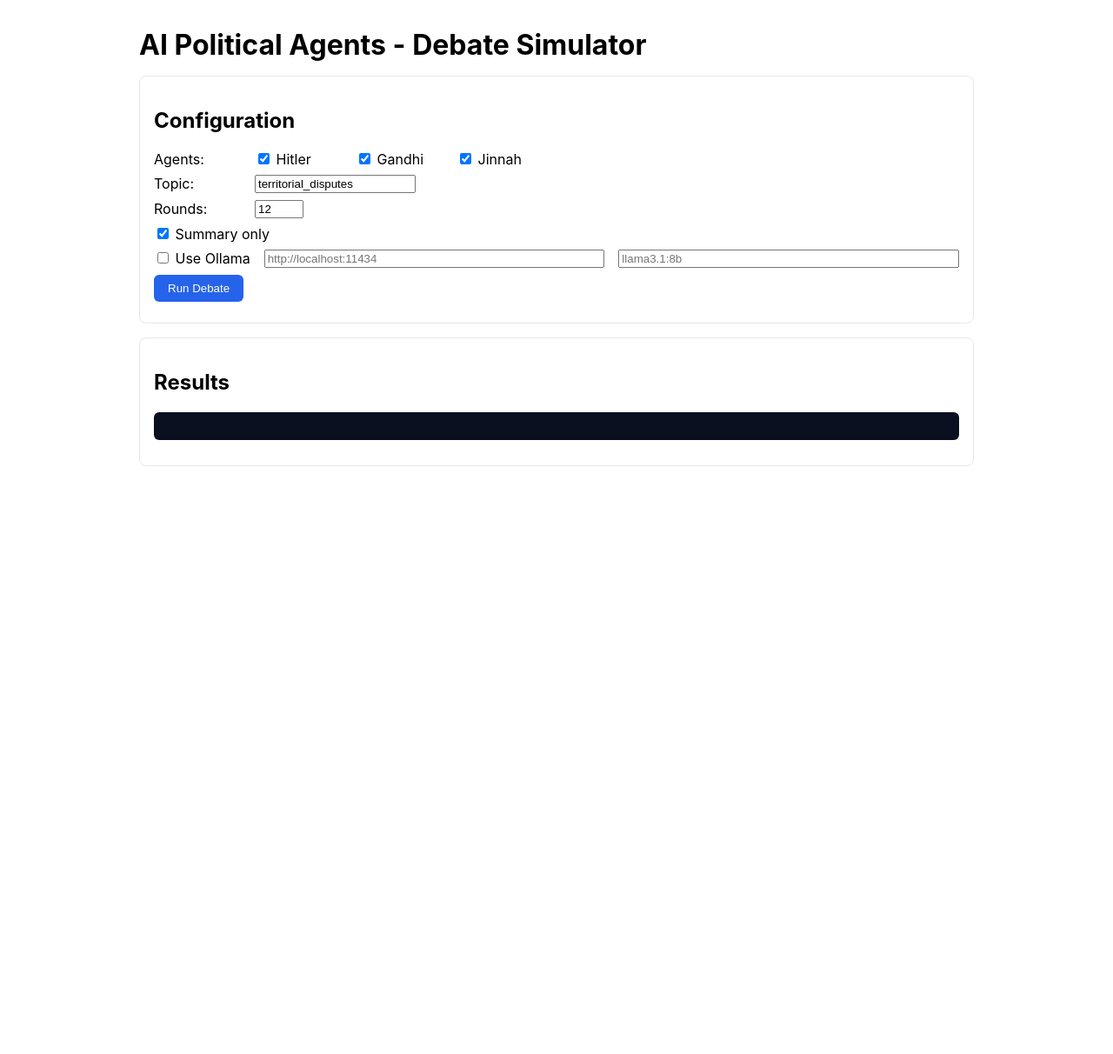
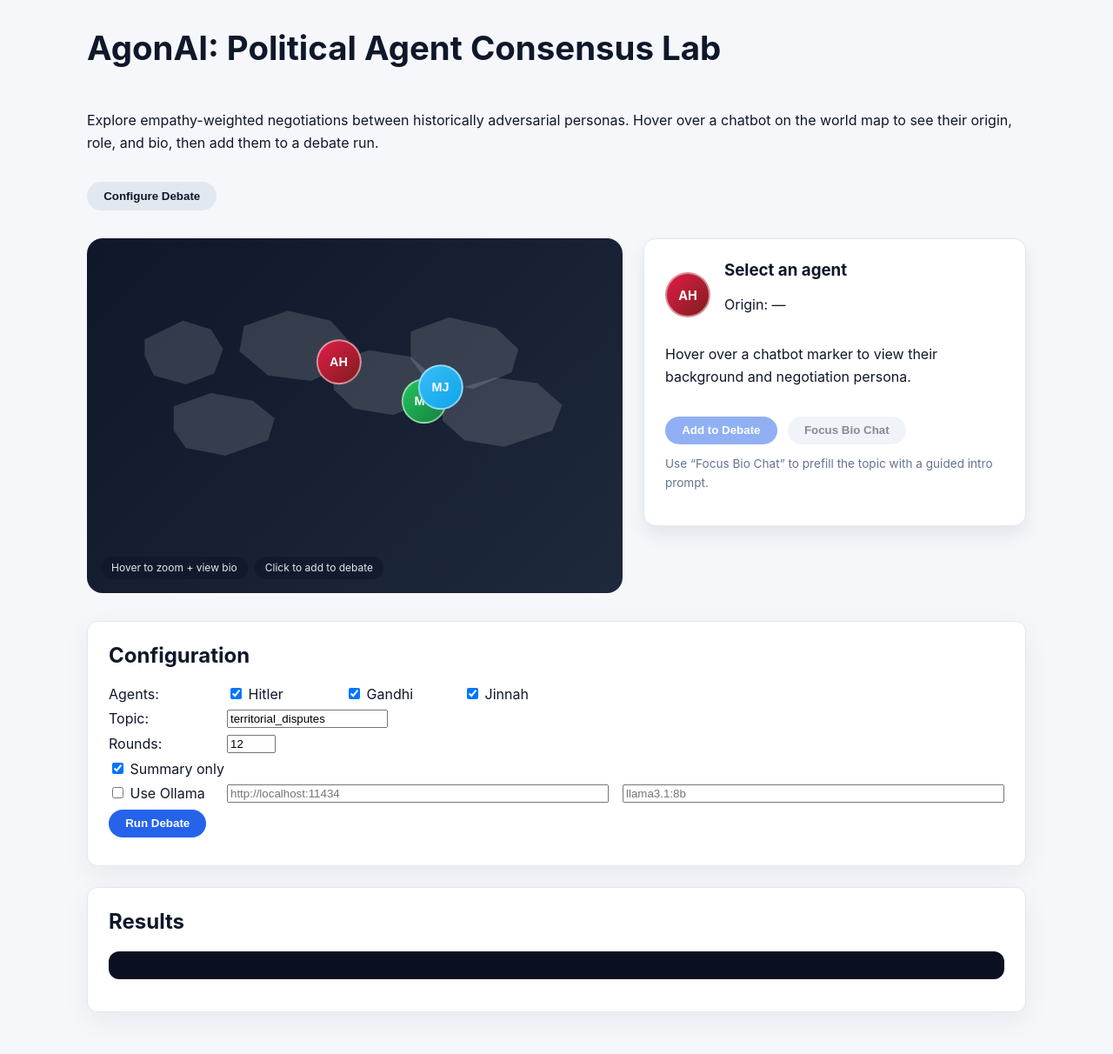
Before and after one commit to aranyoray/AgonAI, a FastAPI app: page / in a window 1280 px wide. Shown: the whole page at 87% size. Before the commit the page ends 536 px from the top, so only its background shows below. Run offline with FastAPI, Linux system fonts and the light colour scheme.

Commit message:
Add interactive world map landing for agents

```diff
--- a/frontend/static/main.js
+++ b/frontend/static/main.js
@@ -32,4 +32,101 @@ async function runSimulation() {
 
 window.addEventListener('DOMContentLoaded', () => {
   document.getElementById('runBtn').addEventListener('click', runSimulation);
+  const agentData = {
+    hitler: {
+      name: 'Adolf Hitler',
+      origin: 'Germany',
+      bio: 'Authoritarian nationalist persona with low cooperativeness and rigid red lines on territorial control.',
+      tags: ['Dominance: High', 'Cooperativeness: Low', 'Ideology: Fascism'],
+      avatarClass: 'avatar-hitler',
+      initials: 'AH',
+      focusPrompt: 'Begin with a guarded, high-stakes negotiation framing about sovereignty.'
+    },
+    gandhi: {
+      name: 'Mahatma Gandhi',
+      origin: 'India',
+      bio: 'Nonviolent negotiator emphasizing moral appeals, empathy-weighted memory, and consensus building.',
+      tags: ['Justice: High', 'Cooperativeness: High', 'Ideology: Nonviolence'],
+      avatarClass: 'avatar-gandhi',
+      initials: 'MG',
+      focusPrompt: 'Open with a compassion-forward dialogue on shared humanitarian goals.'
+    },
+    jinnah: {
+      name: 'Muhammad Ali Jinnah',
+      origin: 'Pakistan',
+      bio: 'Strategic constitutionalist balancing pragmatism with assertive negotiation over autonomy and rights.',
+      tags: ['Assertiveness: High', 'Pragmatism: Medium', 'Ideology: Muslim Nationalism'],
+      avatarClass: 'avatar-jinnah',
+      initials: 'MJ',
+      focusPrompt: 'Frame a legalistic discussion about self-determination and governance safeguards.'
+    }
+  };
+
+  const profileName = document.getElementById('profileName');
+  const profileOrigin = document.getElementById('profileOrigin');
+  const profileBio = document.getElementById('profileBio');
+  const profileTags = document.getElementById('profileTags');
+  const profileAvatar = document.getElementById('profileAvatar');
+  const addToDebateBtn = document.getElementById('addToDebate');
+  const focusChatBtn = document.getElementById('focusChat');
+  const jumpToConfigBtn = document.getElementById('jumpToConfig');
+  let activeAgentKey = null;
+
+  function setProfile(agentKey) {
+    const data = agentData[agentKey];
+    if (!data) {
+      return;
+    }
+    activeAgentKey = agentKey;
+    profileName.textContent = data.name;
+    profileOrigin.textContent = `Origin: ${data.origin}`;
+    profileBio.textContent = data.bio;
+    profileAvatar.className = `avatar ${data.avatarClass}`;
+    profileAvatar.textContent = data.initials;
+    profileTags.innerHTML = '';
+    data.tags.forEach(tag => {
+      const chip = document.createElement('span');
+      chip.textContent = tag;
+      profileTags.appendChild(chip);
+    });
+    addToDebateBtn.disabled = false;
+    focusChatBtn.disabled = false;
+  }
+
+  document.querySelectorAll('.agent-marker').forEach(marker => {
+    const agentKey = marker.dataset.agent;
+    marker.addEventListener('mouseenter', () => setProfile(agentKey));
+    marker.addEventListener('focus', () => setProfile(agentKey));
+    marker.addEventListener('click', () => {
+      setProfile(agentKey);
+      toggleAgent(agentKey, true);
+    });
+  });
+
+  addToDebateBtn.addEventListener('click', () => {
+    if (!activeAgentKey) return;
+    toggleAgent(activeAgentKey, true);
+    document.getElementById('configPanel').scrollIntoView({ behavior: 'smooth' });
+  });
+
+  focusChatBtn.addEventListener('click', () => {
+    if (!activeAgentKey) return;
+    const prompt = agentData[activeAgentKey]?.focusPrompt;
+    if (prompt) {
+      document.getElementById('topic').value = prompt;
+    }
+    toggleAgent(activeAgentKey, true);
+    document.getElementById('configPanel').scrollIntoView({ behavior: 'smooth' });
+  });
+
+  jumpToConfigBtn.addEventListener('click', () => {
+    document.getElementById('configPanel').scrollIntoView({ behavior: 'smooth' });
+  });
+
+  function toggleAgent(agentKey, shouldSelect) {
+    const checkbox = document.querySelector(`.agent[value="${agentKey}"]`);
+    if (checkbox) {
+      checkbox.checked = shouldSelect ?? !checkbox.checked;
+    }
+  }
 });
--- a/frontend/static/styles.css
+++ b/frontend/static/styles.css
@@ -1,9 +1,87 @@
-.container { max-width: 960px; margin: 2rem auto; padding: 0 1rem; font-family: -apple-system, Segoe UI, Roboto, Helvetica, Arial, sans-serif; }
-.panel { background: #fff; border: 1px solid #e5e7eb; border-radius: 8px; padding: 1rem; margin-bottom: 1rem; }
-h1 { margin-bottom: 1rem; }
+body {
+  margin: 0;
+  background: #f5f7fb;
+  color: #0f172a;
+  font-family: -apple-system, Segoe UI, Roboto, Helvetica, Arial, sans-serif;
+}
+.container { max-width: 1080px; margin: 2rem auto 3rem; padding: 0 1.5rem; }
+.panel { background: #fff; border: 1px solid #e5e7eb; border-radius: 12px; padding: 1.5rem; margin-bottom: 1.5rem; box-shadow: 0 10px 30px rgba(15, 23, 42, 0.06); }
+h1 { margin: 0 0 1rem; font-size: 2.4rem; }
+h2 { margin-top: 0; }
+p { line-height: 1.6; }
+.hero { display: grid; gap: 2rem; margin-bottom: 2rem; }
+.hero-copy { display: flex; flex-direction: column; gap: 1rem; }
+.hero-actions { display: flex; gap: 1rem; flex-wrap: wrap; }
+.map-panel { display: grid; gap: 1.5rem; grid-template-columns: minmax(0, 1.4fr) minmax(0, 1fr); align-items: start; }
+.map-stage {
+  position: relative;
+  background: linear-gradient(135deg, #0f172a, #1e293b);
+  border-radius: 18px;
+  padding: 1.5rem;
+  min-height: 360px;
+  overflow: hidden;
+}
+.world-map { width: 100%; height: auto; fill: rgba(255, 255, 255, 0.14); }
+.agent-marker {
+  position: absolute;
+  border: 0;
+  background: transparent;
+  cursor: pointer;
+  transform: translate(-50%, -50%);
+  transition: transform 0.2s ease, filter 0.2s ease;
+}
+.agent-marker:hover,
+.agent-marker:focus-visible {
+  transform: translate(-50%, -50%) scale(1.15);
+  filter: drop-shadow(0 0 16px rgba(59, 130, 246, 0.6));
+}
+.avatar {
+  display: inline-flex;
+  align-items: center;
+  justify-content: center;
+  width: 48px;
+  height: 48px;
+  border-radius: 50%;
+  font-weight: 700;
+  color: #fff;
+  border: 2px solid rgba(255, 255, 255, 0.5);
+  font-size: 0.9rem;
+  text-transform: uppercase;
+}
+.avatar-hitler { background: linear-gradient(135deg, #e11d48, #7f1d1d); }
+.avatar-gandhi { background: linear-gradient(135deg, #22c55e, #15803d); }
+.avatar-jinnah { background: linear-gradient(135deg, #38bdf8, #0ea5e9); }
+.map-legend { position: absolute; bottom: 16px; left: 16px; display: flex; gap: 0.5rem; flex-wrap: wrap; }
+.legend-pill {
+  background: rgba(15, 23, 42, 0.65);
+  color: #e2e8f0;
+  padding: 0.35rem 0.75rem;
+  border-radius: 999px;
+  font-size: 0.75rem;
+}
+.agent-profile { background: #fff; border-radius: 14px; padding: 1.5rem; border: 1px solid #e2e8f0; box-shadow: 0 10px 20px rgba(15, 23, 42, 0.08); }
+.agent-header { display: flex; gap: 1rem; align-items: center; margin-bottom: 1rem; }
+.agent-header h3 { margin: 0; }
+.profile-tags { display: flex; flex-wrap: wrap; gap: 0.5rem; margin: 1rem 0; }
+.profile-tags span {
+  background: #eff6ff;
+  color: #1d4ed8;
+  padding: 0.35rem 0.6rem;
+  border-radius: 999px;
+  font-size: 0.75rem;
+}
+.profile-actions { display: flex; gap: 0.75rem; flex-wrap: wrap; }
+.profile-note { margin-top: 0.75rem; color: #64748b; font-size: 0.85rem; }
 .form-row { display: flex; align-items: center; gap: 1rem; margin: .5rem 0; }
-.form-row label { min-width: 100px; }
+.form-row label { min-width: 120px; }
 .agents { display: flex; gap: 1rem; flex-wrap: wrap; }
-button { background: #2563eb; color: white; border: 0; border-radius: 6px; padding: .5rem 1rem; cursor: pointer; }
+button { background: #2563eb; color: white; border: 0; border-radius: 999px; padding: .55rem 1.2rem; cursor: pointer; font-weight: 600; }
 button:hover { background: #1d4ed8; }
-.code { background: #0b1021; color: #d1e7ff; padding: 1rem; border-radius: 6px; overflow: auto; max-height: 480px; }
+button.secondary { background: #e2e8f0; color: #0f172a; }
+button.secondary:hover { background: #cbd5f5; }
+button:disabled { opacity: 0.5; cursor: not-allowed; }
+.code { background: #0b1021; color: #d1e7ff; padding: 1rem; border-radius: 12px; overflow: auto; max-height: 480px; }
+@media (max-width: 900px) {
+  .map-panel { grid-template-columns: 1fr; }
+  .map-stage { min-height: 320px; }
+}
--- a/frontend/templates/index.html
+++ b/frontend/templates/index.html
@@ -8,9 +8,65 @@
   </head>
   <body>
     <div class="container">
-      <h1>AI Political Agents - Debate Simulator</h1>
+      <header class="hero">
+        <div class="hero-copy">
+          <h1>AgonAI: Political Agent Consensus Lab</h1>
+          <p>
+            Explore empathy-weighted negotiations between historically adversarial personas. Hover over a
+            chatbot on the world map to see their origin, role, and bio, then add them to a debate run.
+          </p>
+          <div class="hero-actions">
+            <button class="secondary" id="jumpToConfig">Configure Debate</button>
+          </div>
+        </div>
+        <section class="map-panel" aria-label="World map with chatbot agents">
+          <div class="map-stage">
+            <svg class="world-map" viewBox="0 0 900 450" role="img" aria-label="Stylized world map">
+              <path d="M67 146l70-34 51 16 22 36-16 44-52 20-58-16-17-36z" />
+              <path d="M248 122l80-28 78 18 34 38-10 44-60 28-78-10-52-44z" />
+              <path d="M408 188l68-22 76 12 46 40-8 36-70 30-72-12-36-34z" />
+              <path d="M552 132l70-26 86 20 40 38-12 42-70 30-84-14-30-40z" />
+              <path d="M610 244l96-28 76 10 46 40-18 46-88 30-72-12-40-36z" />
+              <path d="M120 268l68-24 76 14 40 32-12 40-78 28-72-14-22-32z" />
+            </svg>
+            <button class="agent-marker" data-agent="hitler" style="left: 47%; top: 35%;">
+              <span class="avatar avatar-hitler">AH</span>
+            </button>
+            <button class="agent-marker" data-agent="gandhi" style="left: 63%; top: 46%;">
+              <span class="avatar avatar-gandhi">MG</span>
+            </button>
+            <button class="agent-marker" data-agent="jinnah" style="left: 66%; top: 42%;">
+              <span class="avatar avatar-jinnah">MJ</span>
+            </button>
+            <div class="map-legend">
+              <span class="legend-pill">Hover to zoom + view bio</span>
+              <span class="legend-pill">Click to add to debate</span>
+            </div>
+          </div>
+          <aside class="agent-profile" id="agentProfile">
+            <div class="agent-header">
+              <span class="avatar avatar-hitler" id="profileAvatar">AH</span>
+              <div>
+                <h3 id="profileName">Select an agent</h3>
+                <p id="profileOrigin">Origin: —</p>
+              </div>
+            </div>
+            <p id="profileBio">
+              Hover over a chatbot marker to view their background and negotiation persona.
+            </p>
+            <div class="profile-tags" id="profileTags"></div>
+            <div class="profile-actions">
+              <button id="addToDebate" disabled>Add to Debate</button>
+              <button class="secondary" id="focusChat" disabled>Focus Bio Chat</button>
+            </div>
+            <p class="profile-note" id="profileNote">
+              Use “Focus Bio Chat” to prefill the topic with a guided intro prompt.
+            </p>
+          </aside>
+        </section>
+      </header>
 
-      <section class="panel">
+      <section class="panel" id="configPanel">
         <h2>Configuration</h2>
         <div class="form-row">
           <label>Agents:</label>
```
